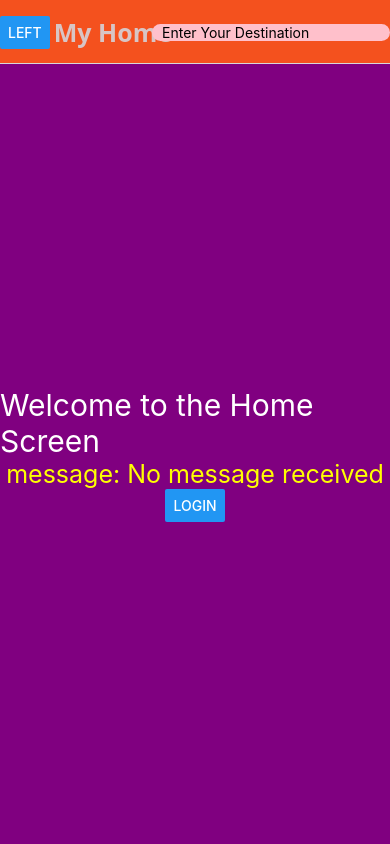
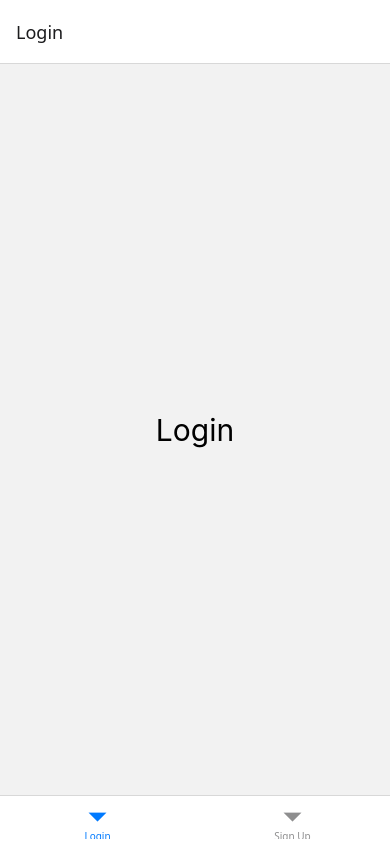
Before and after one commit to mtalhaleo2002/RN-App-From-Bg, a React Native app: screen / in a window 390 px wide. Built offline with nearby package versions, Linux system fonts and the light colour scheme.

Commit message:
Tab Navigation Setup | React Navigation

```diff
--- a/App.tsx
+++ b/App.tsx
@@ -1,107 +1,36 @@
-import React from 'react';
-import {
-  View,
-  StyleSheet,
-  Text,
-  Button,
-  TouchableOpacity,
-  TextInput,
-} from 'react-native';
+import React, { useState } from 'react';
+import { View, Text, Button, TextInput } from 'react-native';
 import { NavigationContainer } from '@react-navigation/native';
-import { createNativeStackNavigator } from '@react-navigation/native-stack';
-import { Header } from './components/Header';
-import { Home } from './components/Home';
-import { Login } from './components/Login';
+import { createBottomTabNavigator } from '@react-navigation/bottom-tabs';
 
-const Stack = createNativeStackNavigator();
+const Tab = createBottomTabNavigator();
 const App = () => {
-  const headerAction = () => {
-    console.log('Header button pressed');
-  };
-
   return (
     <NavigationContainer>
-      <Stack.Navigator
-        screenOptions={{
-          headerStyle: { backgroundColor: '#c51faeff' },
-          headerTintColor: '#fff',
-          headerTitleStyle: { fontWeight: 'bold', fontSize: 25 },
-        }} // This is the approach to style all the screens at once
-      >
-        <Stack.Screen
-          name="Home 1st Screen"
-          component={Home}
-          options={{
-            headerLeft: () => (
-              // <View style={{ flexShrink: 1 }}>
-              //   <TouchableOpacity
-              //     onPress={() => console.log('Button pressed')}
-              //     style={{
-              //       backgroundColor: 'blue',
-              //       paddingVertical: 8,
-              //       paddingHorizontal: 15,
-              //       borderRadius: 6,
-              //       alignSelf: 'flex-end',
-              //     }}
-              //   >
-              //     <Text
-              //       style={{
-              //         color: 'white',
-              //         fontSize: 16,
-              //         fontWeight: 'bold',
-              //       }}
-              //     >
-              //       Left
-              //     </Text>
-              //   </TouchableOpacity>
-              // </View>
-
-              <Button title="Left" onPress={headerAction} />
-            ),
-            headerRight: () => <Header />,
-            //
-            title: 'My Home',
-            headerStyle: { backgroundColor: '#f4511e' },
-            headerTintColor: '#d8c5c5ff',
-            headerTitleStyle: { fontWeight: 'bold', fontSize: 25 },
-            headerShown: true,
-          }}
-        />
-        <Stack.Screen
-          name="Login 2nd Screen"
-          component={Login}
-          options={
-            {
-              // headerTitle: () => (
-              // <View style={{ flexShrink: 1 }}>
-              //   <TouchableOpacity
-              //     onPress={() => console.log('Login Button pressed')}
-              //     style={{
-              //       backgroundColor: 'blue',
-              //       paddingVertical: 8,
-              //       paddingHorizontal: 15,
-              //       borderRadius: 6,
-              //       alignSelf: 'flex-start',
-              //     }}
-              //   >
-              //     <Text
-              //       style={{
-              //         color: 'white',
-              //         fontSize: 16,
-              //         fontWeight: 'bold',
-              //       }}
-              //     >
-              //       Left
-              //     </Text>
-              //   </TouchableOpacity>
-              // </View>
-              // ),  //That approach can be use to button on left side of header also ,that approach especiallly useful because you can edit Button controls more easily
-            }
-          }
-        />
-      </Stack.Navigator>
+      <Tab.Navigator>
+        <Tab.Screen name="Login" component={Login} />
+        <Tab.Screen name="Sign Up" component={SignUp} />
+      </Tab.Navigator>
     </NavigationContainer>
   );
 };
 
+// If you get an error here try npm start --clean-cache or yarn start --reset-cache.Basically clear the metro bundler cache.And also restart the development server.
+
+const Login = () => {
+  return (
+    <View style={{ flex: 1, justifyContent: 'center', alignItems: 'center' }}>
+      <Text style={{ fontSize: 30 }}>Login</Text>
+    </View>
+  );
+};
+
+const SignUp = () => {
+  return (
+    <View style={{ flex: 1, justifyContent: 'center', alignItems: 'center' }}>
+      <Text style={{ fontSize: 30 }}>Sign Up</Text>
+    </View>
+  );
+};
+
 export default App;
--- a/package.json
+++ b/package.json
@@ -11,6 +11,7 @@
   },
   "dependencies": {
     "@react-native/new-app-screen": "0.82.0",
+    "@react-navigation/bottom-tabs": "^7.6.0",
     "@react-navigation/native": "^7.1.19",
     "@react-navigation/native-stack": "^7.6.0",
     "react": "19.1.1",
```
Also changed, not shown: 2 other files (tests, documents, lock files or other folders).
